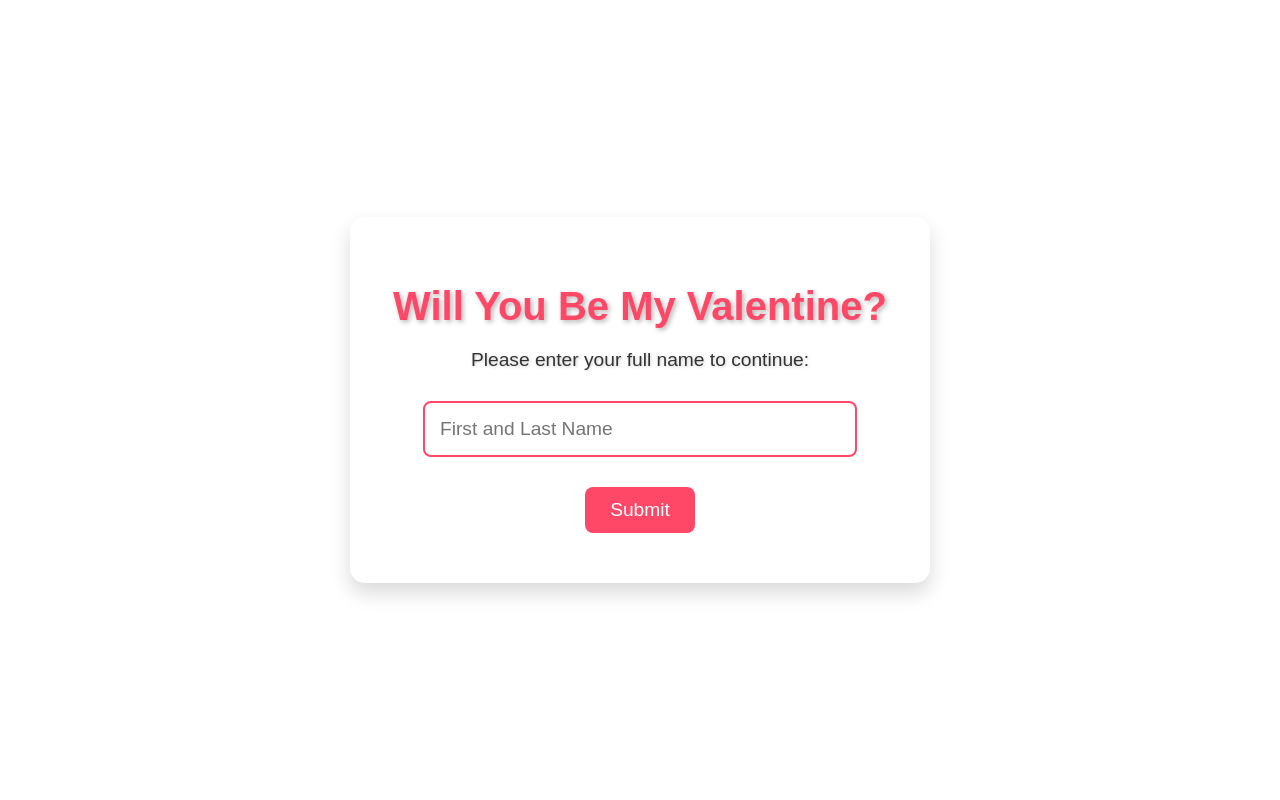
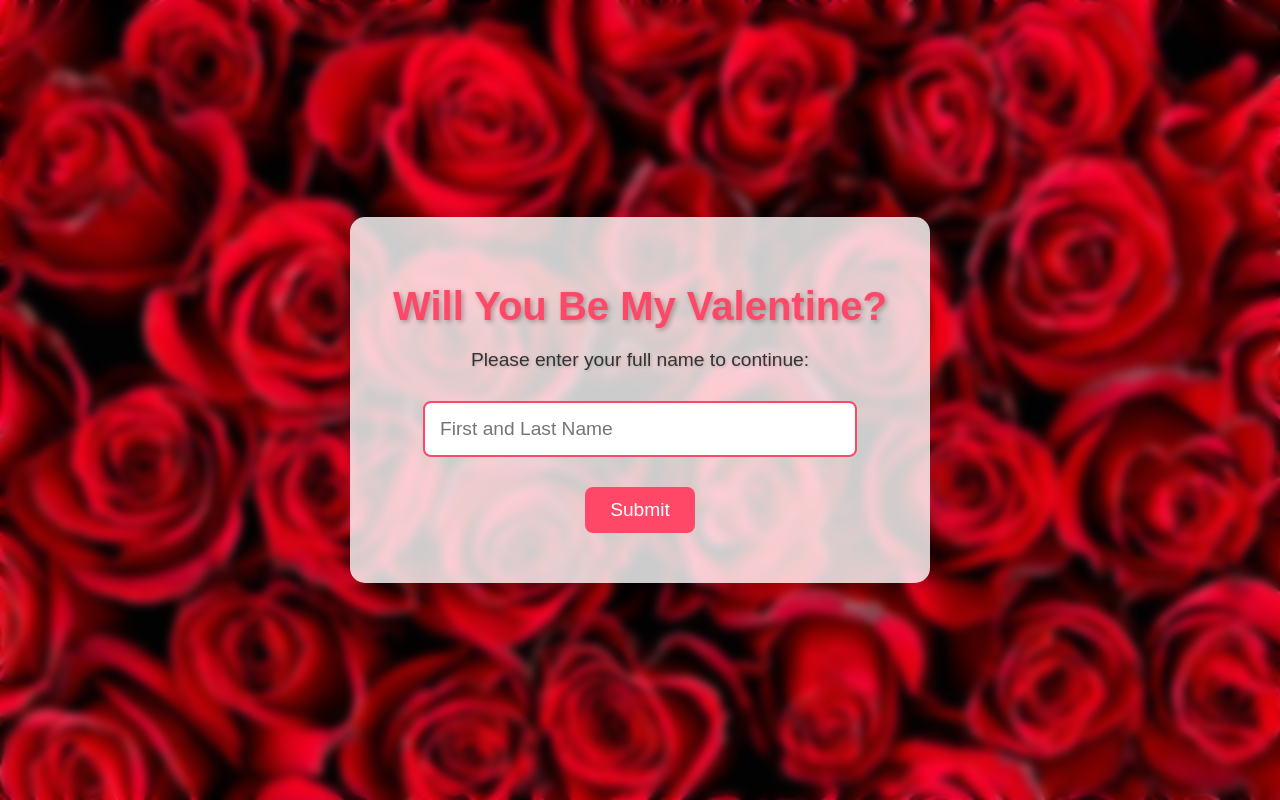
Before and after one commit to ThakeerMoola/Valentine, a plain HTML site: page index.html in a window 1280 px wide. Drawn offline with Linux system fonts and the light colour scheme; the site is published under a folder, as on GitHub Pages, so addresses that start at the root find nothing.

Commit message:
Update index.html

```diff
--- a/index.html
+++ b/index.html
@@ -8,8 +8,7 @@
     <style>
         /* Background image of roses */
         body {
-            background-image: url('https://images.unsplash.com/photo-1604066844445-3978d63c47b2?crop=entropy&cs=tinysrgb&fit=max&fm=jpg&ixid=MnwzNjQwMjJ8MHx8c2VhcmNofDJ8fHJvc2VzfGVufDB8fHx8fDE2NzE2MjI0Nzc&ixlib=rb-1.2.1&q=80&w=1080');
-            background-image: url(/image.png);
+            background-image: url(image.png);
             background-size: cover;
             background-position: center;
             font-family: 'Arial', sans-serif;
```
